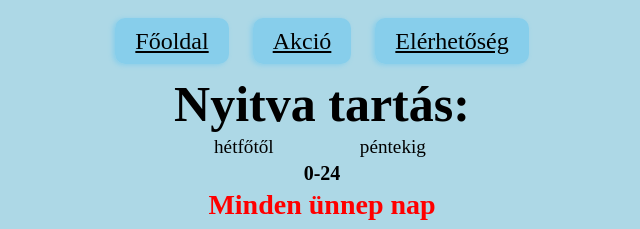
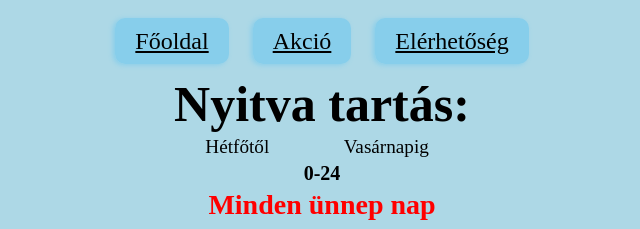
Before and after one commit to teknos90/teknos90.github.io, a plain HTML site: page elerhetoseg.html in a window 1280 px wide. Shown: the top 229 px of the page, 318-958 px from the left. Drawn offline with Linux system fonts and the light colour scheme.

Commit message:
fris 20.07.09

```diff
--- a/css/style.css
+++ b/css/style.css
@@ -13,6 +13,7 @@ caption{ width: 300px;}
 
 img {
     width: 500px;
+
 }
 
 .sorok {
--- a/elerhetoseg.html
+++ b/elerhetoseg.html
@@ -19,8 +19,8 @@
     <table class="center">
     <caption style="font-size: 50px;"><b>Nyitva tartás:</b></caption>
     <tr style="font-size: larger;">
-        <td>hétfőtől</td>
-        <td>péntekig</td>
+        <td>Hétfőtől</td>
+        <td>Vasárnapig</td>
     </tr>
     <tr>
         <th colspan="2" style="font-size: 20px">0-24</th>
```
